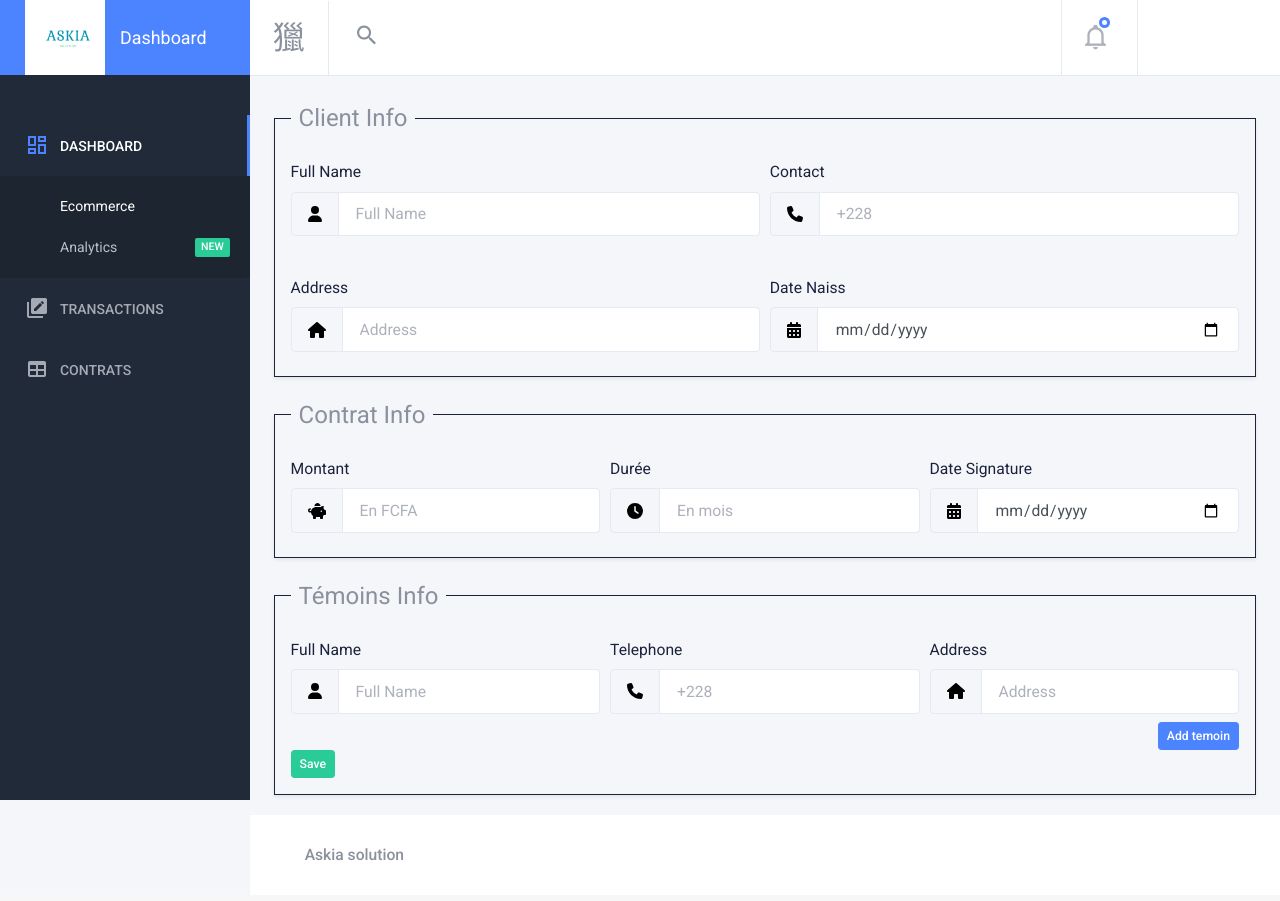
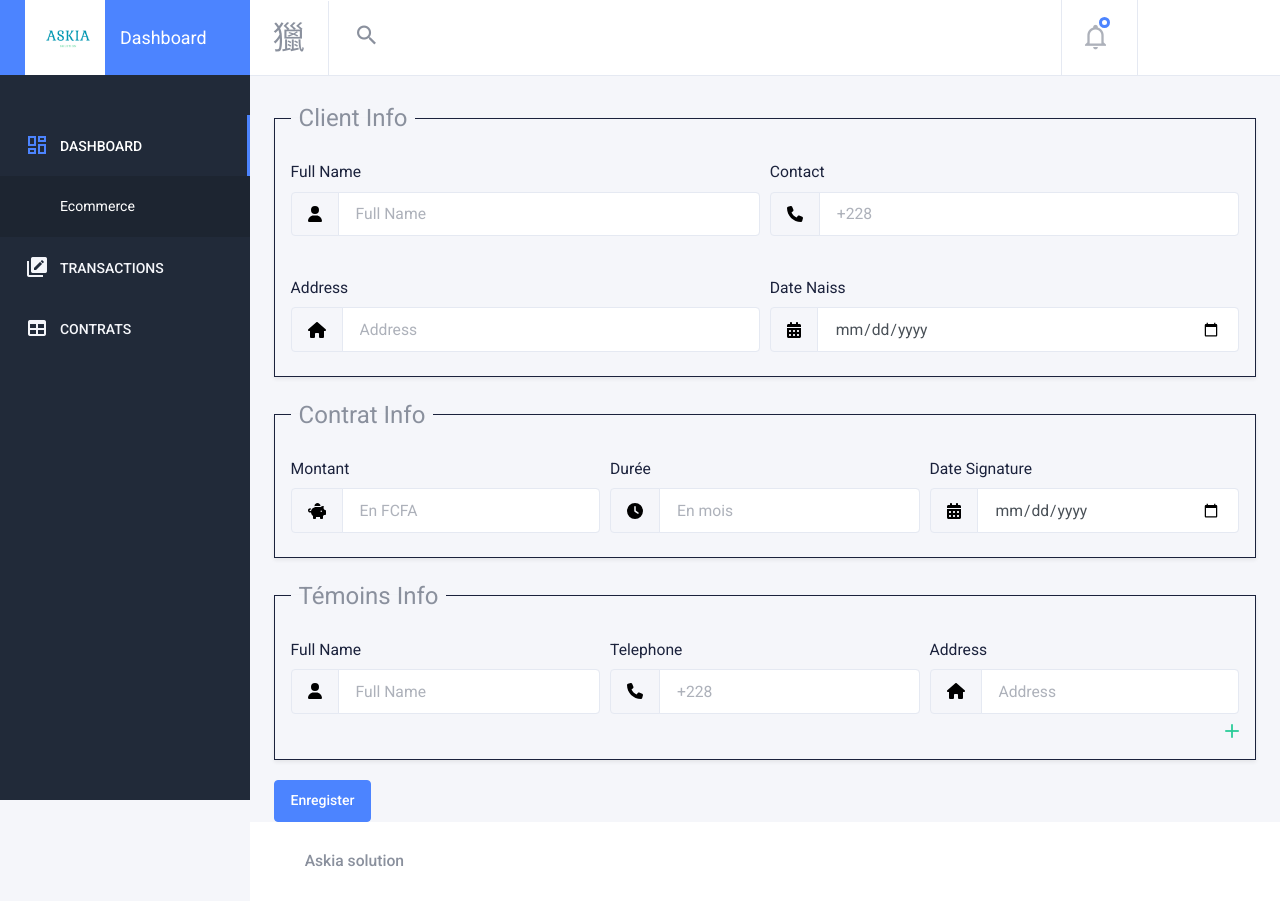
Before and after one commit to Fayssol/credit-bail, a Django app: page /save/ in a window 1280 px wide. Before the commit the page ends 860 px from the top, so only its background shows below. Run offline with Django 5.2, Linux system fonts and the light colour scheme; some libraries are stand-ins or nearby versions.

Commit message:
enreg. trans. desc

```diff
--- a/askia_solution/askia_admin/templates/contrats/create.html
+++ b/askia_solution/askia_admin/templates/contrats/create.html
@@ -137,18 +137,19 @@
             </div>
           </div>
           <div class="col-md-12 text-right">
-            <button type="button" class="btn btn-primary btn-sm add-temoin">Add temoin</button>
-            <button type="button" class="btn btn-danger btn-sm remove-temoin" style="display:none;">Remove temoin</button>
+            <span class=" add-temoin "><i class="bi bi-plus-lg text-success"></i></span>
+
+            <button type="button" class="btn btn-sm remove-temoin" style="display:none;"><i class="bi bi-x-lg text-danger"></i></button>
 
           </div>
         </div>
       </div>
     <div>
-      <button type="submit" class="btn btn-success btn-sm btn-save">Save</button>
 
     </div>
     </fieldset>
 
+    <button type="submit" class="btn btn-primary ">Enregister</button>
 
   </form>
 </div>
--- a/askia_solution/askia_admin/templates/fragments/sidebar.html
+++ b/askia_solution/askia_admin/templates/fragments/sidebar.html
@@ -29,21 +29,16 @@
                   </a>
                 </li>
 
-                <li class="">
-                  <a class="sidenav-item-link" href="#">
-                    <span class="nav-text">Analytics</span>
-                    <span class="badge badge-success">new</span>
-                  </a>
-                </li>
+
               </div>
             </ul>
           </li>
 
           <li class="has-sub ">
-            <a class="sidenav-item-link" href="javascript:void(0)" data-toggle="collapse" data-target="#app"
+            <a class="sidenav-item-link text-light" href="javascript:void(0)" data-toggle="collapse" data-target="#app"
               aria-expanded="false" aria-controls="app">
               <i class="mdi mdi-pencil-box-multiple"></i>
-              <span class="nav-text">Transactions</span> <b class="caret"></b>
+              <span class="nav-text ">Transactions</span> <b class="caret"></b>
             </a>
 
             <ul class="collapse " id="app" data-parent="#sidebar-menu">
@@ -77,7 +72,7 @@
 
 
           <li class="has-sub ">
-            <a class="sidenav-item-link" href="javascript:void(0)" data-toggle="collapse" data-target="#tables"
+            <a class="sidenav-item-link text-light" href="javascript:void(0)" data-toggle="collapse" data-target="#tables"
               aria-expanded="false" aria-controls="tables">
               <i class="mdi mdi-table"></i>
               <span class="nav-text">Contrats</span> <b class="caret"></b>
--- a/askia_solution/askia_admin/vues/transactions_views.py
+++ b/askia_solution/askia_admin/vues/transactions_views.py
@@ -67,7 +67,7 @@ def transaction_list(request):
         date_from = request.POST.get('from_date', None)
         date_to = request.POST.get('to_date', None)
 
-        filtered_transactions = Versement.objects.all().order_by('date_versement')
+        filtered_transactions = Versement.objects.order_by('-date_versement', '-id')
 
 
         if search:
```
Also changed, not shown: askia_solution/askia_admin/models.py (+11 -25 lines), askia_solution/askia_admin/templates/transactions/liste.html (+7 -4 lines).
